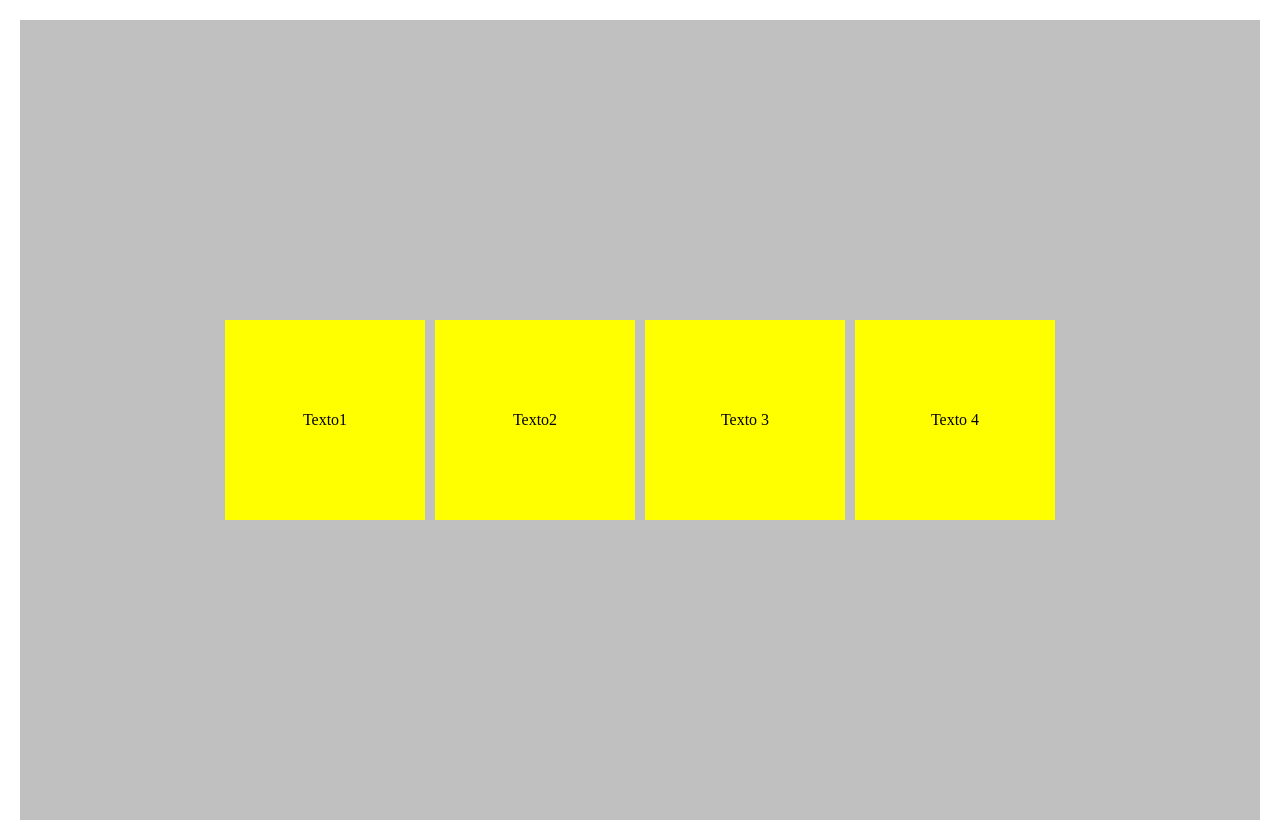
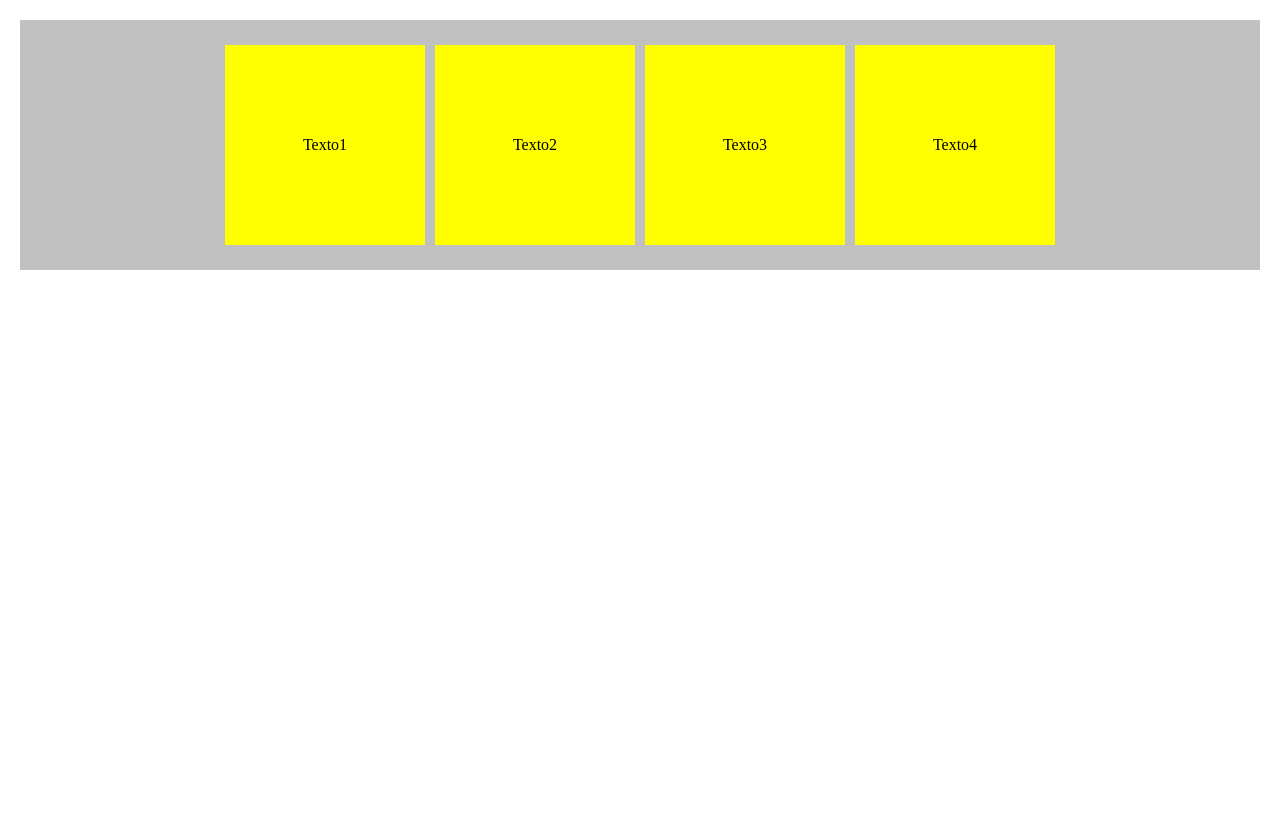
Before and after one commit to AntonioBudal/Atividades, a plain HTML site: page Tutorial/flex_row.html in a window 1280 px wide. After the commit the page ends 800 px from the top, so only its background shows below. Drawn offline with Linux system fonts and the light colour scheme.

Commit message:
Tutorial

```diff
--- a/Tutorial/estilo.css
+++ b/Tutorial/estilo.css
@@ -6,7 +6,7 @@ body,html{
 .conteudo {
     display:flex;
     flex-direction: row;
-    height: 100vh;
+    padding: 20px;
     flex-wrap: wrap;
     background-color: silver;
     margin: 20px;
--- a/Tutorial/flex_row.html
+++ b/Tutorial/flex_row.html
@@ -12,8 +12,8 @@
 
         <div class="card">Texto1</div>
         <div class="card">Texto2</div>
-        <div class="card">Texto 3</div>
-        <div class="card">Texto 4</div>
+        <div class="card">Texto3</div>
+        <div class="card">Texto4</div>
 
 
     </div>
```
